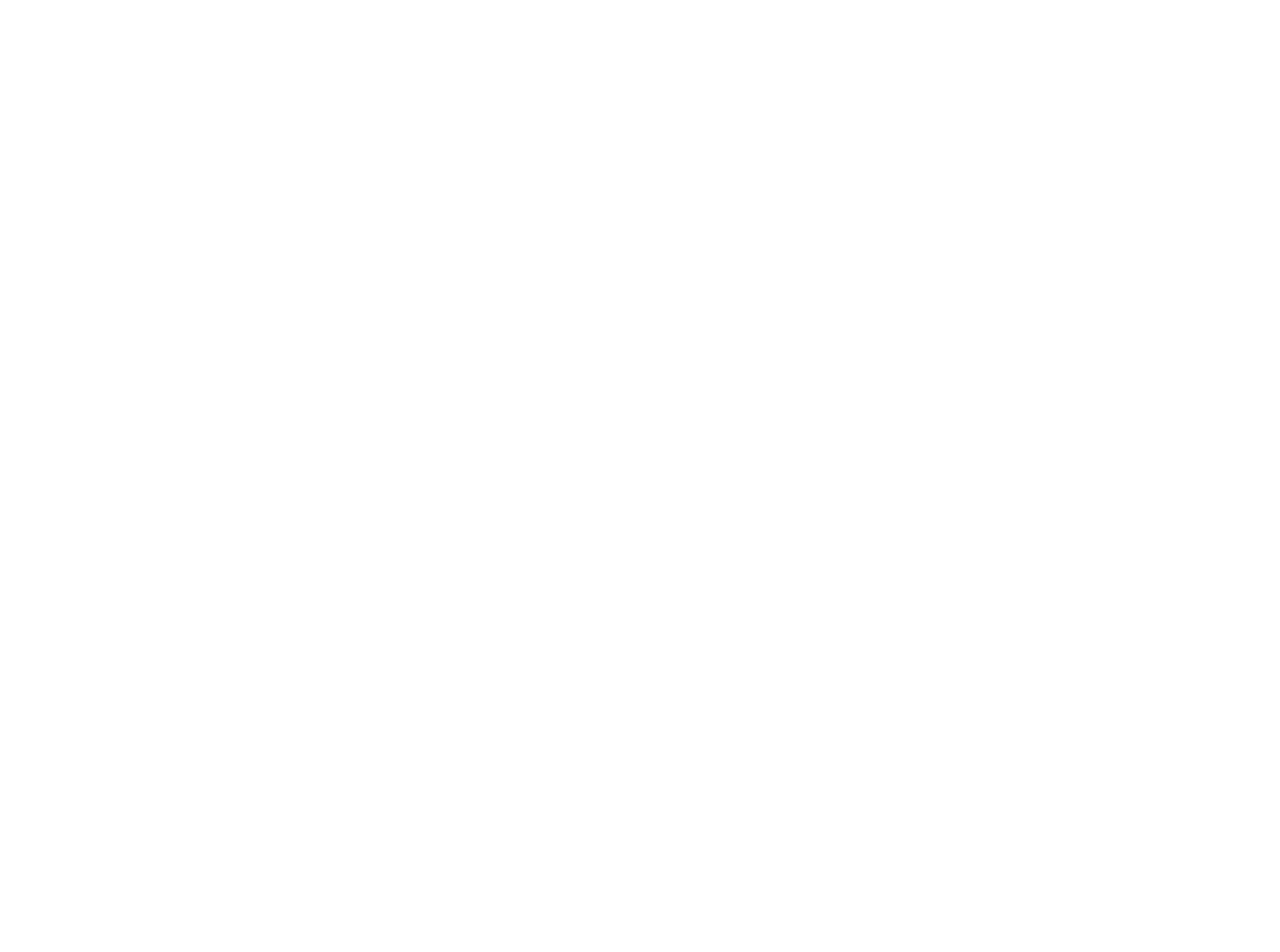
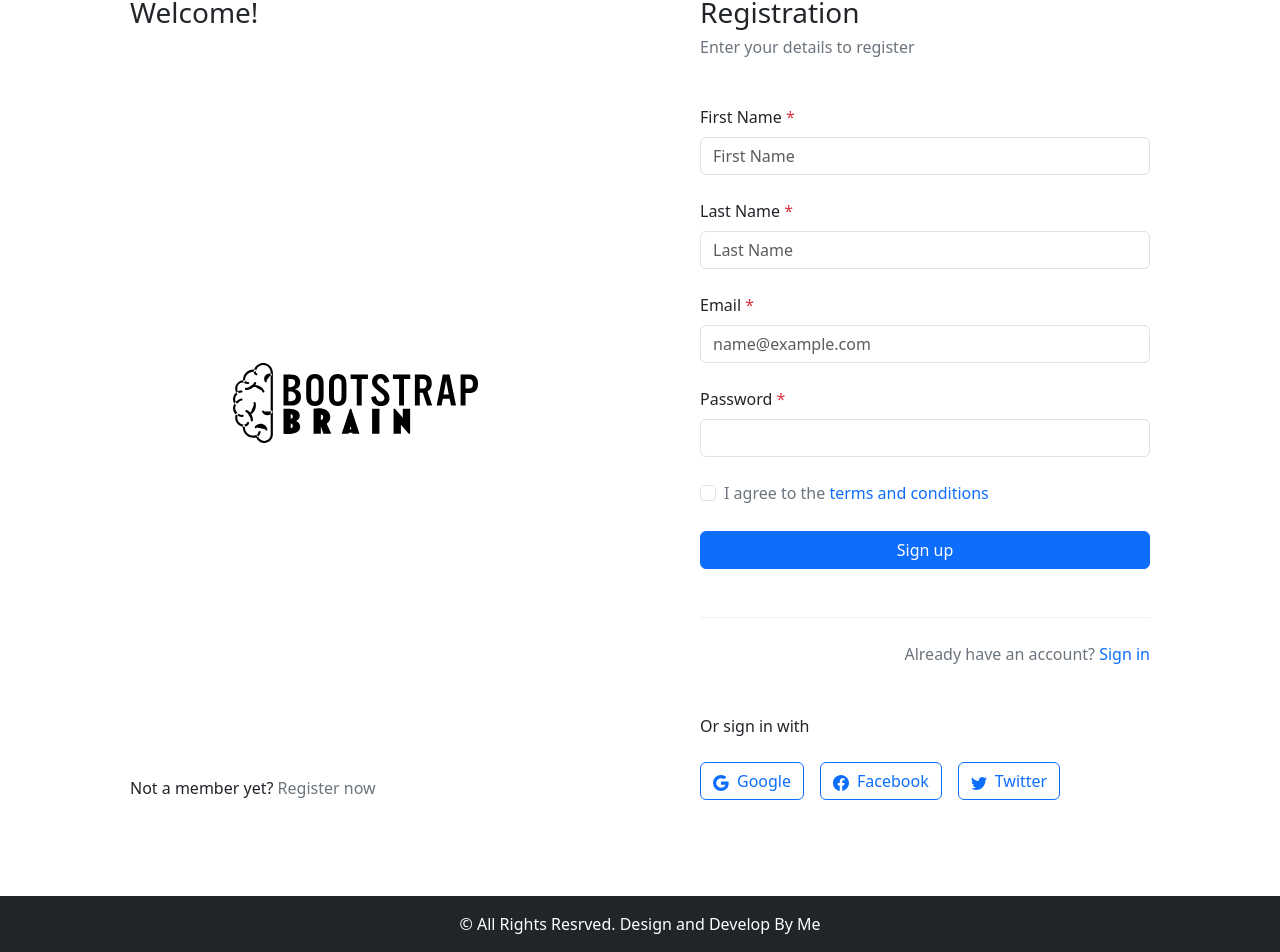
Before and after one commit to Avenkatesh1/ILander-Laps, an Angular app: page /Register in a window 1280 px wide. Shown: the part 172-1124 px from the top of the page. Before the commit the page ends 800 px from the top, so only its background shows below. Built offline with nearby package versions, Linux system fonts and the light colour scheme.

Commit message:
Register page Information #18

```diff
--- a/src/app/Pages/register/register.component.html
+++ b/src/app/Pages/register/register.component.html
@@ -1 +1,90 @@
-<p>register works!</p>
+<!-- Registration 3 - Bootstrap Brain Component -->
+<section class="p-3 p-md-4 p-xl-5">
+    <div class="container">
+      <div class="row">
+        <div class="col-12 col-md-6 bsb-tpl-bg-platinum">
+          <div class="d-flex flex-column justify-content-between h-100 p-3 p-md-4 p-xl-5">
+            <h3 class="m-0">Welcome!</h3>
+            <img class="img-fluid rounded mx-auto my-4" loading="lazy" src="../../../assets/images/bsb-logo.svg" width="245" height="80" alt="BootstrapBrain Logo">
+            <p class="mb-0">Not a member yet? <a href="#!" class="link-secondary text-decoration-none">Register now</a></p>
+          </div>
+        </div>
+        <div class="col-12 col-md-6 bsb-tpl-bg-lotion">
+          <div class="p-3 p-md-4 p-xl-5">
+            <div class="row">
+              <div class="col-12">
+                <div class="mb-5">
+                  <h2 class="h3">Registration</h2>
+                  <h3 class="fs-6 fw-normal text-secondary m-0">Enter your details to register</h3>
+                </div>
+              </div>
+            </div>
+            <form action="#!">
+              <div class="row gy-3 gy-md-4 overflow-hidden">
+                <div class="col-12">
+                  <label for="firstName" class="form-label">First Name <span class="text-danger">*</span></label>
+                  <input type="email" class="form-control" name="firstName" id="firstName" placeholder="First Name" required>
+                </div>
+                <div class="col-12">
+                  <label for="lastName" class="form-label">Last Name <span class="text-danger">*</span></label>
+                  <input type="email" class="form-control" name="lastName" id="lastName" placeholder="Last Name" required>
+                </div>
+                <div class="col-12">
+                  <label for="email" class="form-label">Email <span class="text-danger">*</span></label>
+                  <input type="email" class="form-control" name="email" id="email" placeholder="name@example.com" required>
+                </div>
+                <div class="col-12">
+                  <label for="password" class="form-label">Password <span class="text-danger">*</span></label>
+                  <input type="password" class="form-control" name="password" id="password" value="" required>
+                </div>
+                <div class="col-12">
+                  <div class="form-check">
+                    <input class="form-check-input" type="checkbox" value="" name="iAgree" id="iAgree" required>
+                    <label class="form-check-label text-secondary" for="iAgree">
+                      I agree to the <a href="#!" class="link-primary text-decoration-none">terms and conditions</a>
+                    </label>
+                  </div>
+                </div>
+                <div class="col-12">
+                  <div class="d-grid">
+                    <button class="btn bsb-btn-xl btn-primary" type="submit">Sign up</button>
+                  </div>
+                </div>
+              </div>
+            </form>
+            <div class="row">
+              <div class="col-12">
+                <hr class="mt-5 mb-4 border-secondary-subtle">
+                <p class="m-0 text-secondary text-end">Already have an account? <a href="#!" class="link-primary text-decoration-none">Sign in</a></p>
+              </div>
+            </div>
+            <div class="row">
+              <div class="col-12">
+                <p class="mt-5 mb-4">Or sign in with</p>
+                <div class="d-flex gap-3 flex-column flex-xl-row">
+                  <a href="#!" class="btn bsb-btn-xl btn-outline-primary">
+                    <svg xmlns="http://www.w3.org/2000/svg" width="16" height="16" fill="currentColor" class="bi bi-google" viewBox="0 0 16 16">
+                      <path d="M15.545 6.558a9.42 9.42 0 0 1 .139 1.626c0 2.434-.87 4.492-2.384 5.885h.002C11.978 15.292 10.158 16 8 16A8 8 0 1 1 8 0a7.689 7.689 0 0 1 5.352 2.082l-2.284 2.284A4.347 4.347 0 0 0 8 3.166c-2.087 0-3.86 1.408-4.492 3.304a4.792 4.792 0 0 0 0 3.063h.003c.635 1.893 2.405 3.301 4.492 3.301 1.078 0 2.004-.276 2.722-.764h-.003a3.702 3.702 0 0 0 1.599-2.431H8v-3.08h7.545z" />
+                    </svg>
+                    <span class="ms-2 fs-6">Google</span>
+                  </a>
+                  <a href="#!" class="btn bsb-btn-xl btn-outline-primary">
+                    <svg xmlns="http://www.w3.org/2000/svg" width="16" height="16" fill="currentColor" class="bi bi-facebook" viewBox="0 0 16 16">
+                      <path d="M16 8.049c0-4.446-3.582-8.05-8-8.05C3.58 0-.002 3.603-.002 8.05c0 4.017 2.926 7.347 6.75 7.951v-5.625h-2.03V8.05H6.75V6.275c0-2.017 1.195-3.131 3.022-3.131.876 0 1.791.157 1.791.157v1.98h-1.009c-.993 0-1.303.621-1.303 1.258v1.51h2.218l-.354 2.326H9.25V16c3.824-.604 6.75-3.934 6.75-7.951z" />
+                    </svg>
+                    <span class="ms-2 fs-6">Facebook</span>
+                  </a>
+                  <a href="#!" class="btn bsb-btn-xl btn-outline-primary">
+                    <svg xmlns="http://www.w3.org/2000/svg" width="16" height="16" fill="currentColor" class="bi bi-twitter" viewBox="0 0 16 16">
+                      <path d="M5.026 15c6.038 0 9.341-5.003 9.341-9.334 0-.14 0-.282-.006-.422A6.685 6.685 0 0 0 16 3.542a6.658 6.658 0 0 1-1.889.518 3.301 3.301 0 0 0 1.447-1.817 6.533 6.533 0 0 1-2.087.793A3.286 3.286 0 0 0 7.875 6.03a9.325 9.325 0 0 1-6.767-3.429 3.289 3.289 0 0 0 1.018 4.382A3.323 3.323 0 0 1 .64 6.575v.045a3.288 3.288 0 0 0 2.632 3.218 3.203 3.203 0 0 1-.865.115 3.23 3.23 0 0 1-.614-.057 3.283 3.283 0 0 0 3.067 2.277A6.588 6.588 0 0 1 .78 13.58a6.32 6.32 0 0 1-.78-.045A9.344 9.344 0 0 0 5.026 15z" />
+                    </svg>
+                    <span class="ms-2 fs-6">Twitter</span>
+                  </a>
+                </div>
+              </div>
+            </div>
+          </div>
+        </div>
+      </div>
+    </div>
+  </section>
```
Also changed, not shown: src/assets/images/bsb-logo.svg (added).
